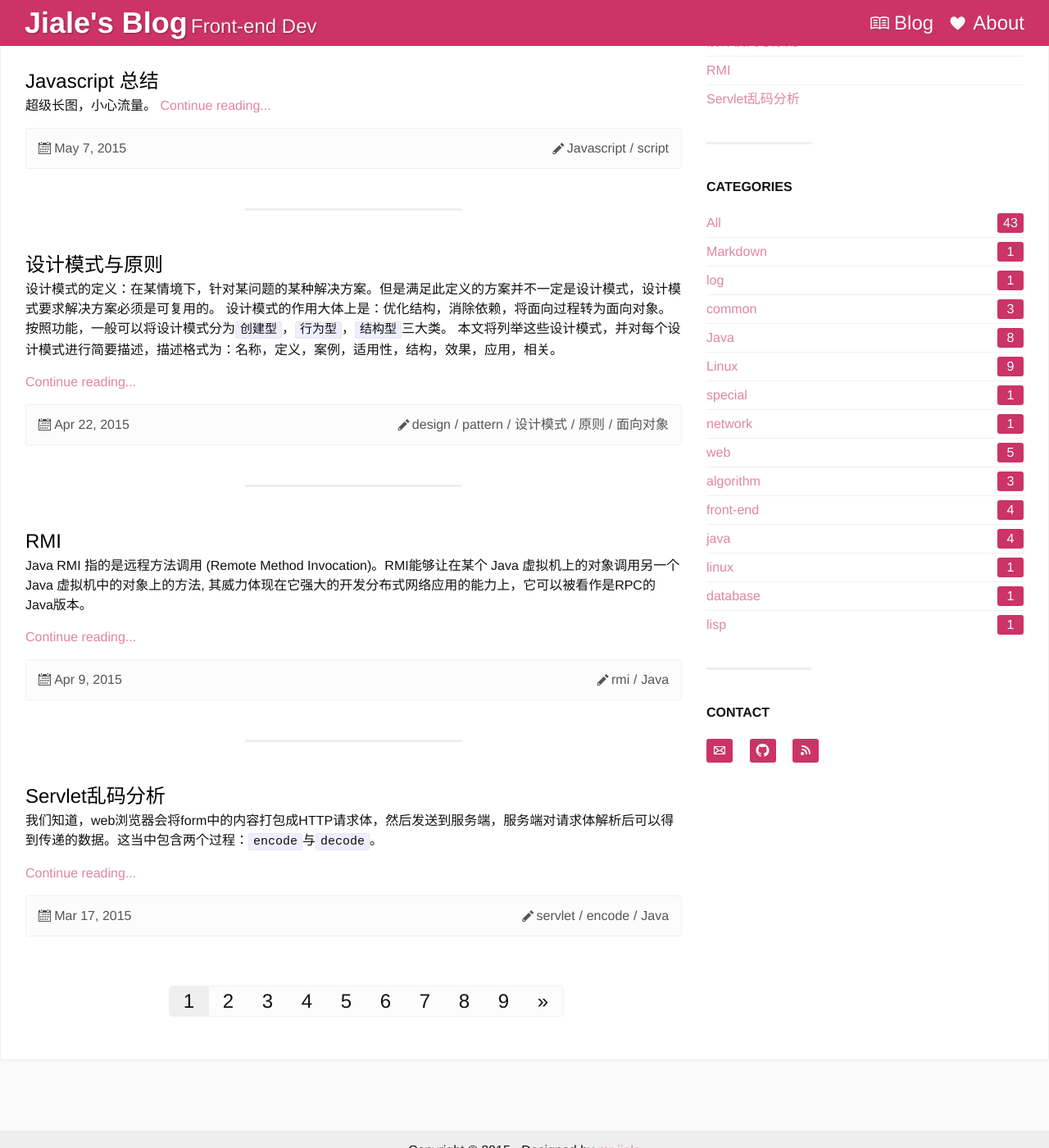
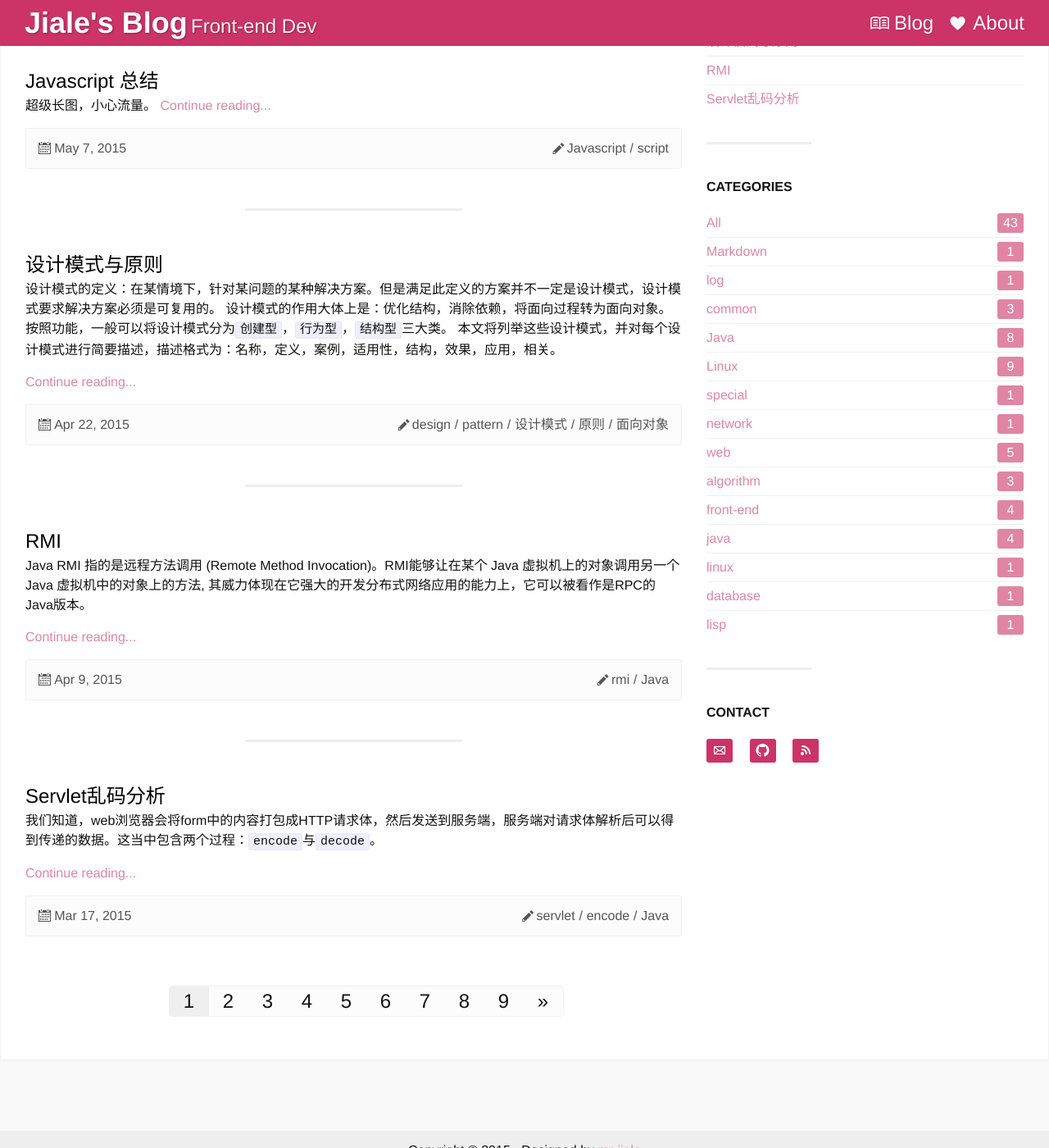
Before and after one commit to mrzjl/mrzjl.github.io, a Jekyll site: the page built from index.html, in a window 1280 px wide and 1400 px high, scrolled down 323 px. Shown: the whole window at 82% size. Built offline with Jekyll 4.4.1, drawn with Linux system fonts in a browser that asks for light colours; Markdown is read by kramdown in place of the engine named in the settings; the list of posts is cut into pages by our own code; comment, search, counter and statistics services are not loaded.

Commit message:
fix categories num bgcolor

```diff
--- a/_sass/_layout.scss
+++ b/_sass/_layout.scss
@@ -377,19 +377,22 @@
                 -moz-transition:width 200ms;
                 -o-transition:width 200ms;
                 -webkit-transition:width 200ms;
-                &:hover{
-                    width: 90%;
-                    text-decoration: none;
-                }
                 span{
                     display: block;
                     float: right;
                     width: 2em;
                     line-height: 24px;
                     border-radius:3px;
-                    background-color:$theme-color;
+                    background-color:$theme-color-light;
                     color:$section-color-hover;
                     text-align: center;
+                }
+                &:hover{
+                    width: 90%;
+                    text-decoration: none;
+                    span{
+                        background-color:$theme-color;
+                    }
                 }
             }
         }
```
